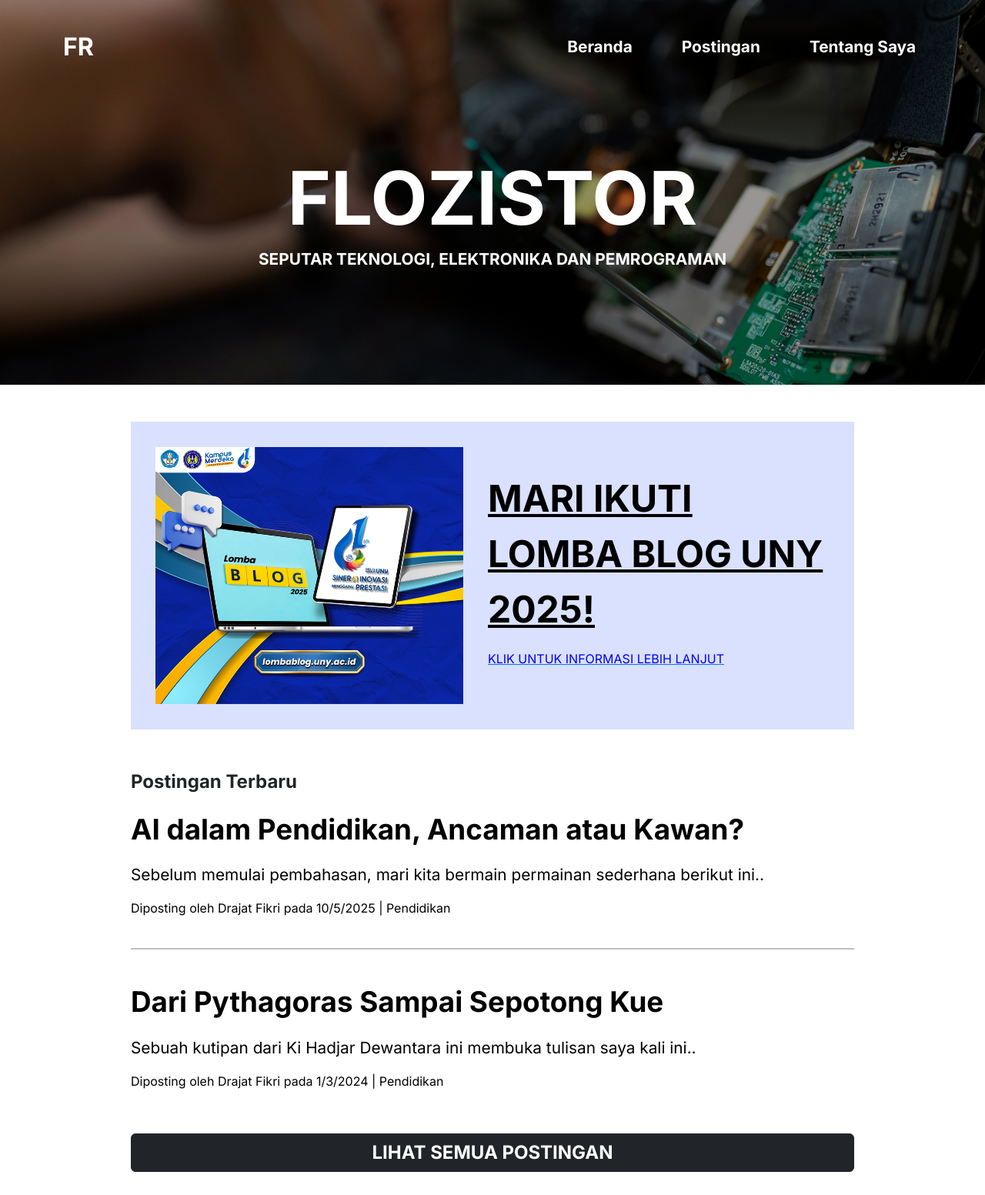
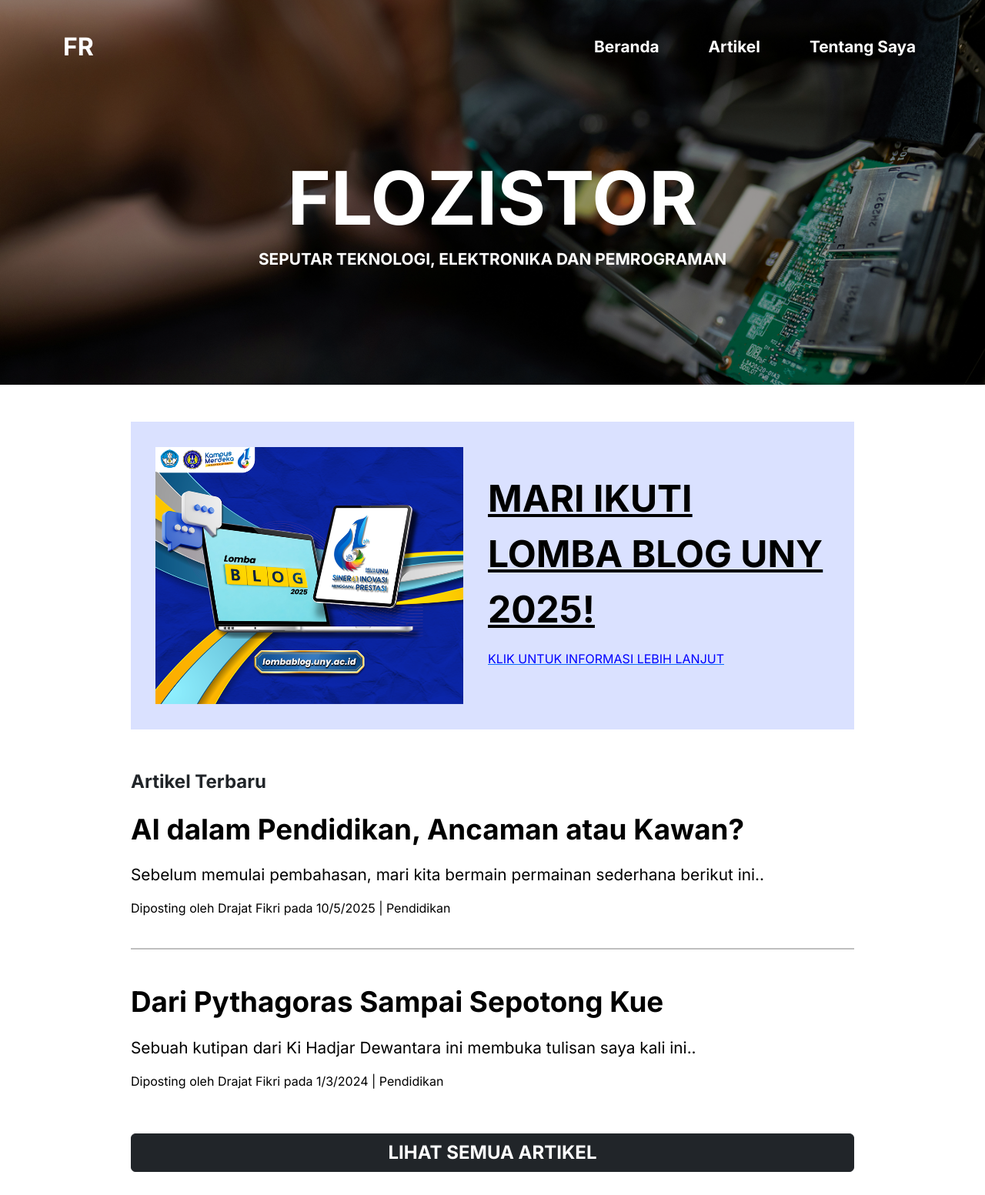
Before and after one commit to drajat824/flozistor, a Next.js app: page / in a window 1280 px wide. Shown: the whole page at 77% size. Built offline with nearby package versions, Linux system fonts and the light colour scheme.

Commit message:
Refactor terminology: replace "Postingan" with "Artikel" for consistency across components

```diff
--- a/src/app/about/page.js
+++ b/src/app/about/page.js
@@ -20,7 +20,7 @@ export default function PostPage() {
       <div className='d-none d-lg-flex' style={{ marginTop: '450px' }}>
         <Container style={{ paddingBottom: '30px', paddingLeft: '100px', paddingRight: '100px' }}>
 
-          {/* Postingan */}
+          {/* Artikel */}
           <p style={{ fontSize: '1.3rem', paddingBottom: 20 }} >
             Penulis adalah mahasiswa Pendidikan Teknik Elektronika di Universitas Negeri Yogyakarta yang tertarik dengan dunia teknologi, khususnya di bidang elektronika dan pemrograman. Penulis suka bagaimana gabungan antara hardware dan software bisa menciptakan sesuatu yang tidak hanya digital, tapi juga hadir dalam bentuk fisik.
           </p>
@@ -51,7 +51,7 @@ export default function PostPage() {
       <div className="d-flex d-lg-none" style={{ marginTop: '30px' }}>
         <Container style={{ paddingBottom: '40px' }}>
 
-          {/* Postingan */}
+          {/* Artikel */}
           <p style={{ fontSize: '1.3rem', paddingBottom: 20 }} >
             Penulis adalah mahasiswa Pendidikan Teknik Elektronika di Universitas Negeri Yogyakarta yang tertarik dengan dunia teknologi, khususnya di bidang elektronika dan pemrograman. Penulis suka bagaimana gabungan antara hardware dan software bisa menciptakan sesuatu yang tidak hanya digital, tapi juga hadir dalam bentuk fisik.
           </p>
--- a/src/app/components/MyNavbar.js
+++ b/src/app/components/MyNavbar.js
@@ -21,7 +21,7 @@ export default function MyNavbar() {
 
               <Link href="/post" onClick={() => window.location.href = "/post"} passHref style={{textDecoration: 'none'}} >
                 <Nav.Link style={{ fontSize: '1.3rem', color: 'white', fontWeight: 'bold', textDecoration: 'none' }}>
-                  Postingan
+                  Artikel
                 </Nav.Link>
               </Link>
 
@@ -43,7 +43,7 @@ export default function MyNavbar() {
             <Nav className="me-auto"></Nav>
             <Nav className="me-auto">
               <Nav.Link href="/">Beranda</Nav.Link>
-              <Nav.Link href="/post">Postingan</Nav.Link>
+              <Nav.Link href="/post">Artikel</Nav.Link>
               <Nav.Link href="/about">Tentang Saya</Nav.Link>
             </Nav>
           </Navbar.Collapse>
--- a/src/app/page.js
+++ b/src/app/page.js
@@ -24,10 +24,10 @@ export default function Home() {
           <BannerDesktop />
 
           <p style={{ fontSize: '1.5rem', fontWeight: 'bold' }}>
-            Postingan Terbaru
+            Artikel Terbaru
           </p>
 
-          {/* Postingan */}
+          {/* Artikel */}
 
           <Link href="/post/ai-dalam-pendidikan" onClick={() => window.location.href = "/post/ai-dalam-pendidikan"} style={{ cursor: 'pointer', textDecoration: 'none', color: 'black' }}>
             <p style={{ fontWeight: 'bolder', fontSize: '2.3rem' }}>AI dalam Pendidikan, Ancaman atau Kawan?</p>
@@ -41,8 +41,8 @@ export default function Home() {
             <p style={{ fontSize: '1rem' }}>Diposting oleh Drajat Fikri pada 1/3/2024 | Pendidikan</p>
           </Link>
 
-          {/* Button Postingan */}
-          <Button variant="dark" style={{ marginTop: '40px', width: '100%', height: '50px', fontSize: '1.5rem', fontWeight: 'bold' }} onClick={() => window.location.href = "/post"}>LIHAT SEMUA POSTINGAN</Button>
+          {/* Button Artikel */}
+          <Button variant="dark" style={{ marginTop: '40px', width: '100%', height: '50px', fontSize: '1.5rem', fontWeight: 'bold' }} onClick={() => window.location.href = "/post"}>LIHAT SEMUA ARTIKEL</Button>
         </Container>
       </div>
 
@@ -52,10 +52,10 @@ export default function Home() {
           <BannerMobile />
 
           <p style={{ fontSize: '1.5rem', fontWeight: 'bold' }}>
-            Postingan Terbaru
+            Artikel Terbaru
           </p>
 
-          {/* Postingan */}
+          {/* Artikel */}
 
           {/* Repeatable Link Component */}
 
@@ -71,8 +71,8 @@ export default function Home() {
             <p style={{ fontSize: 15 }}>Diposting oleh Drajat Fikri pada 1/3/2024 | Pendidikan</p>
           </Link>
 
-          {/* Button Postingan */}
-          <Button variant="dark" style={{ marginTop: '40px', width: '100%', height: '50px', fontSize: '1.5rem', fontWeight: 'bold' }} onClick={() => window.location.href = "/post"}>LIHAT SEMUA POSTINGAN</Button>
+          {/* Button Artikel */}
+          <Button variant="dark" style={{ marginTop: '40px', width: '100%', height: '50px', fontSize: '1.5rem', fontWeight: 'bold' }} onClick={() => window.location.href = "/post"}>LIHAT SEMUA ARTIKEL</Button>
         </Container>
       </div>
     </div>
--- a/src/app/post/dari-pythagoras-sampai-sepotong-kue/page.js
+++ b/src/app/post/dari-pythagoras-sampai-sepotong-kue/page.js
@@ -20,7 +20,7 @@ export default function PostPage() {
       <div className='d-none d-lg-flex' style={{ marginTop: '450px' }}>
         <Container style={{ paddingBottom: '30px', paddingLeft: '100px', paddingRight: '100px' }}>
 
-          {/* Postingan */}
+          {/* Artikel */}
           <blockquote style={{
             fontSize: '1.3rem',
             fontStyle: 'italic',
@@ -76,7 +76,7 @@ export default function PostPage() {
       {/* Konten Mobile */}
       <div className="d-flex d-lg-none" style={{ marginTop: '400px' }}>
         <Container style={{ paddingBottom: '40px', paddingLeft: '20px', paddingRight: '20px' }}>
-          {/* Postingan */}
+          {/* Artikel */}
           <blockquote style={{
             fontSize: '1.3rem',
             fontStyle: 'italic',
--- a/src/app/post/page.js
+++ b/src/app/post/page.js
@@ -16,13 +16,13 @@ export default function PostPage() {
       <MyNavbar />
 
       {/* Background Image */}
-      <BackgroundImage src="/post.png" title="POSTINGAN" subtitle={`JELAJAHI BERBAGAI POSTINGAN MENARIK SEPUTAR TIPS, TUTORIAL,\nCERITA, DAN INFORMASI TERBARU MENGENAI TEKNOLOGI`} />
+      <BackgroundImage src="/post.png" title="ARTIKEL" subtitle={`JELAJAHI BERBAGAI ARTIKEL MENARIK SEPUTAR TIPS, TUTORIAL,\nCERITA, DAN INFORMASI TERBARU MENGENAI TEKNOLOGI`} />
 
       {/* Konten Desktop */}
       <div className='d-none d-lg-flex' style={{ marginTop: '450px' }}>
         <Container style={{ paddingBottom: '30px', paddingLeft: '100px', paddingRight: '100px' }}>
 
-          {/* Postingan */}
+          {/* Artikel */}
 
           {/* Repeatable Link Component */}
 
@@ -45,7 +45,7 @@ export default function PostPage() {
       <div className='d-flex d-lg-none' style={{ marginTop: '30px' }}>
         <Container style={{ paddingBottom: '30px' }}>
 
-          {/* Postingan */}
+          {/* Artikel */}
 
           {/* Repeatable Link Component */}
           <Link href="/post/dari-pythagoras-sampai-sepotong-kue" onClick={() => window.location.href = "/post/dari-pythagoras-sampai-sepotong-kue"} style={{ cursor: 'pointer', textDecoration: 'none', color: 'black' }}>
```
